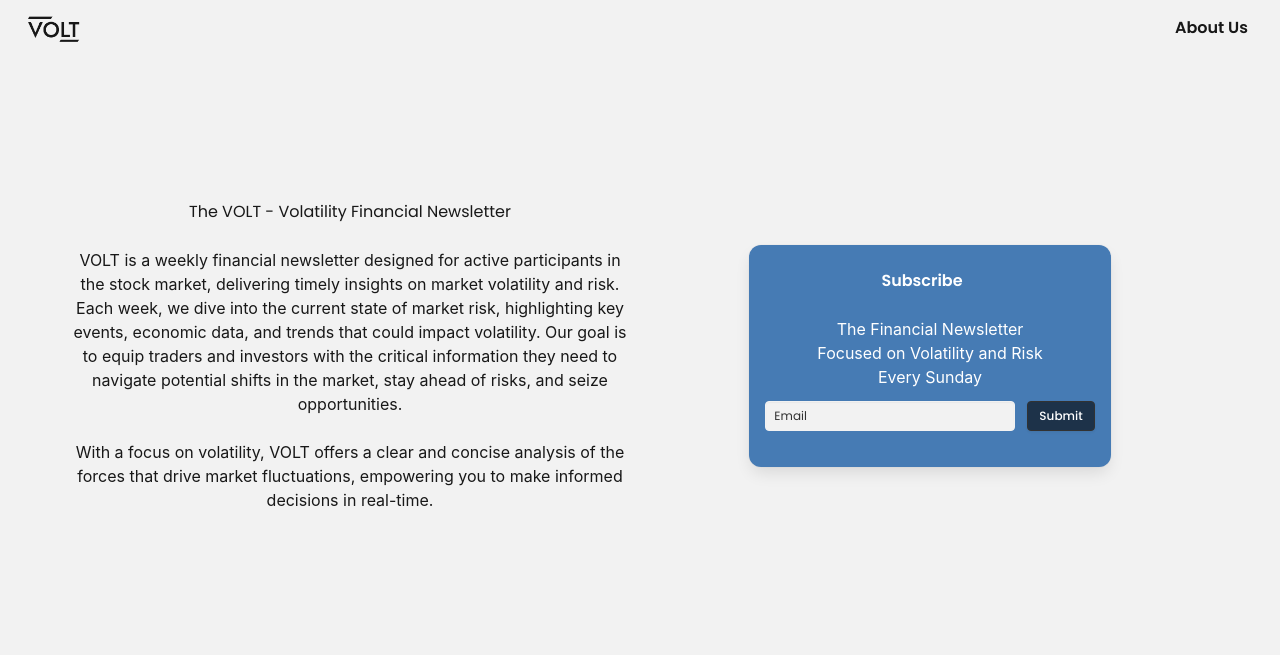
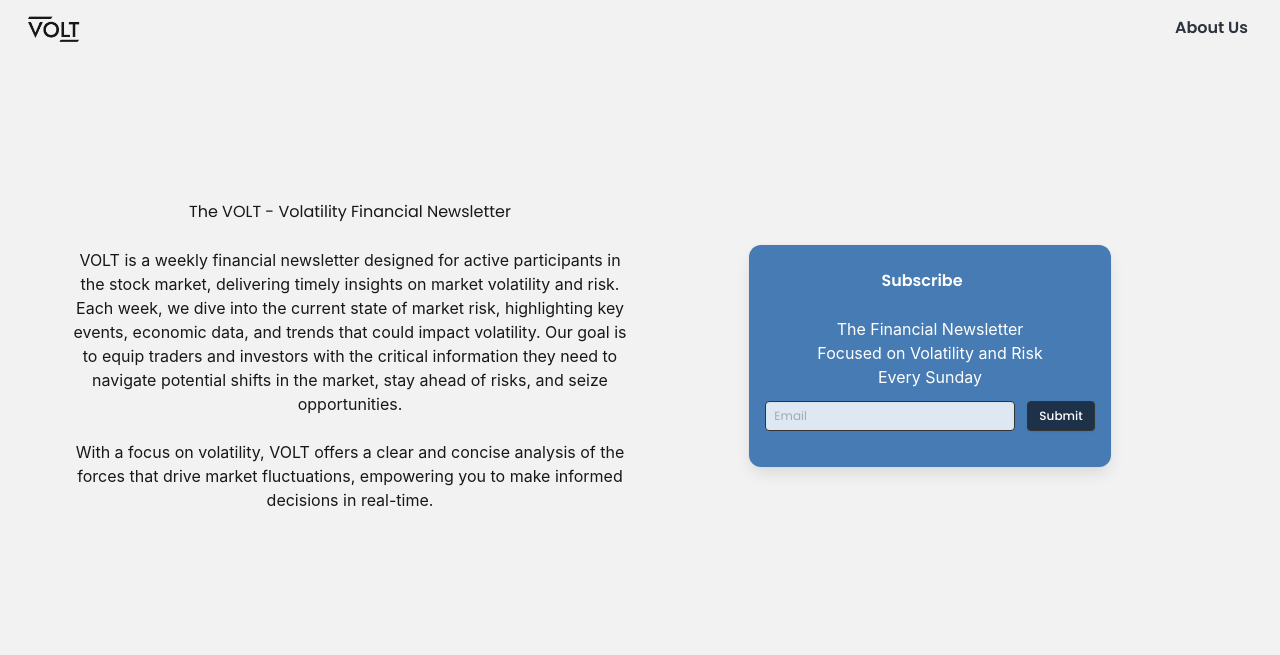
Before and after one commit to HarryHills3588/volt-web, a Flask app: page / in a window 1280 px wide. Shown: the top 655 px of the page. Run offline with Flask 3, Linux system fonts and the light colour scheme; some web fonts are replaced.

Commit message:
final UI before deployment

```diff
--- a/app.py
+++ b/app.py
@@ -86,8 +86,6 @@ def submit():
             sg = SendGridAPIClient(os.getenv('EMAIL_KEY'))
             response = sg.send(message)
             print(response.status_code)
-            print(response.body)
-            print(response.headers)
         except Exception as e:
             print(e)
     except postgrest.exceptions.APIError:
--- a/templates/test.html
+++ b/templates/test.html
@@ -31,22 +31,9 @@
                 --bulma-scheme-s: 0%;
                 --bulma-border-l: 20%;
 
-                .navbar-item {
-                    color: #181818;
-                }
-
-                .input {
-                    border-color: #F2F2F2;
-                    background-color: #F2F2F2;
-                }
-
-                .input::placeholder {
-                    color: #323232;
-                }
-
-                .button {
-                    border-color: #323232;
-                }
+                --bulma-text-h: 0deg;
+                --bulma-text-s: 0%;
+                --bulma-text-strong-l: 10%;
             }
         </style>
 
@@ -65,7 +52,7 @@
         </div>
         <div class="navbar-menu" id="nav-links">
             <div class="navbar-end">
-                <p class="navbar-item block p-4 mr-4 has-text-weight-semibold">
+                <p class="navbar-item block p-4 mr-4 has-text-weight-semibold has-text-dark">
                     About Us
                 </p>
             </div>
@@ -103,7 +90,7 @@
                         <div class="block">
                             <form class="field is-grouped is-grouped-centered p-3"action="/submit" method="post">
                                 <p class="control">
-                                    <input class="input is-small" name="email" id="email" type="input" placeholder="Email" required>
+                                    <input class="input is-small has-background-primary-90" name="email" id="email" type="input" placeholder="Email" required>
                                 </p>
                                 <p class="control">
                                     <input type="submit" value="Submit" class="button is-small has-background-primary-00 has-text-white">
```
